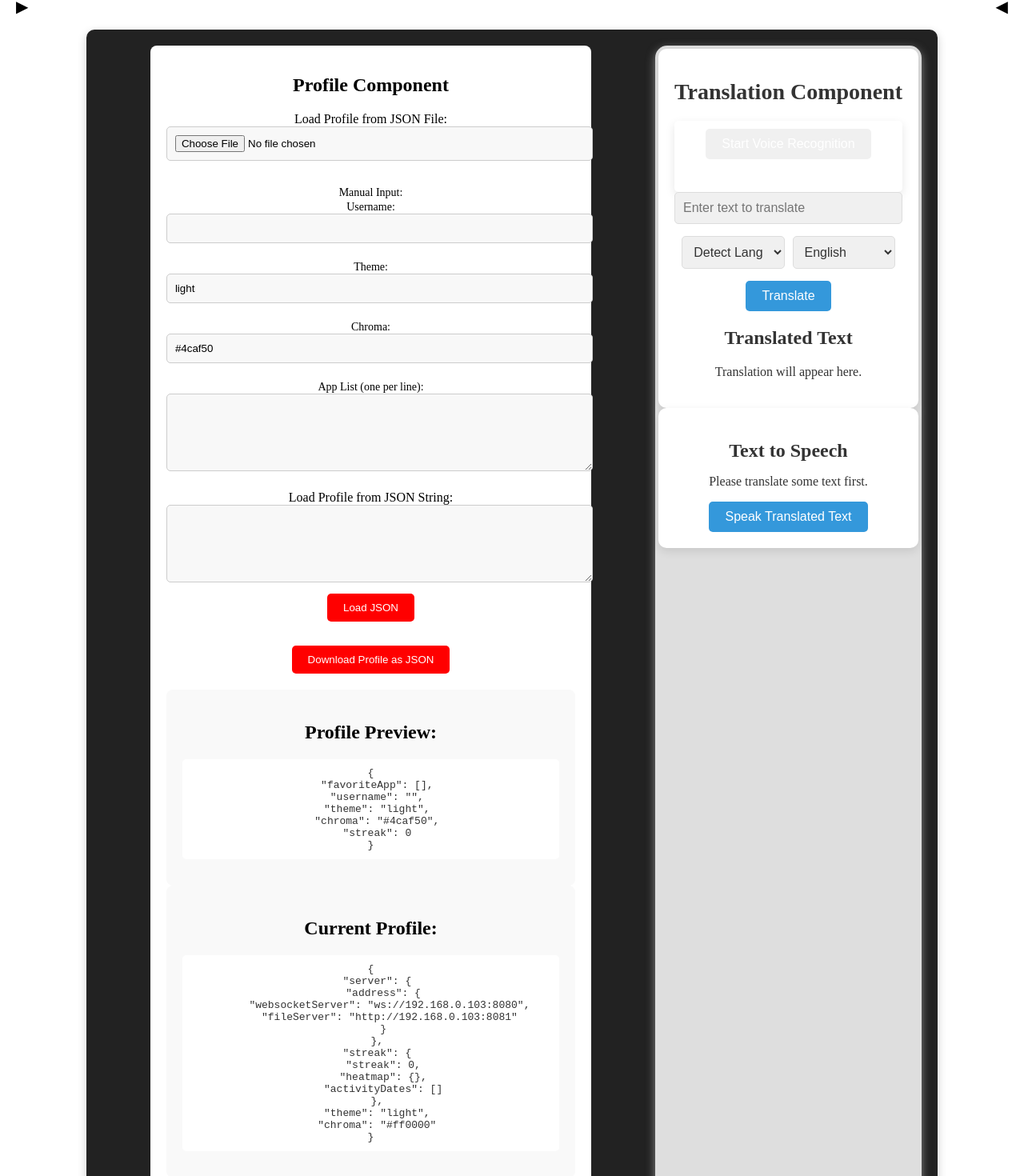
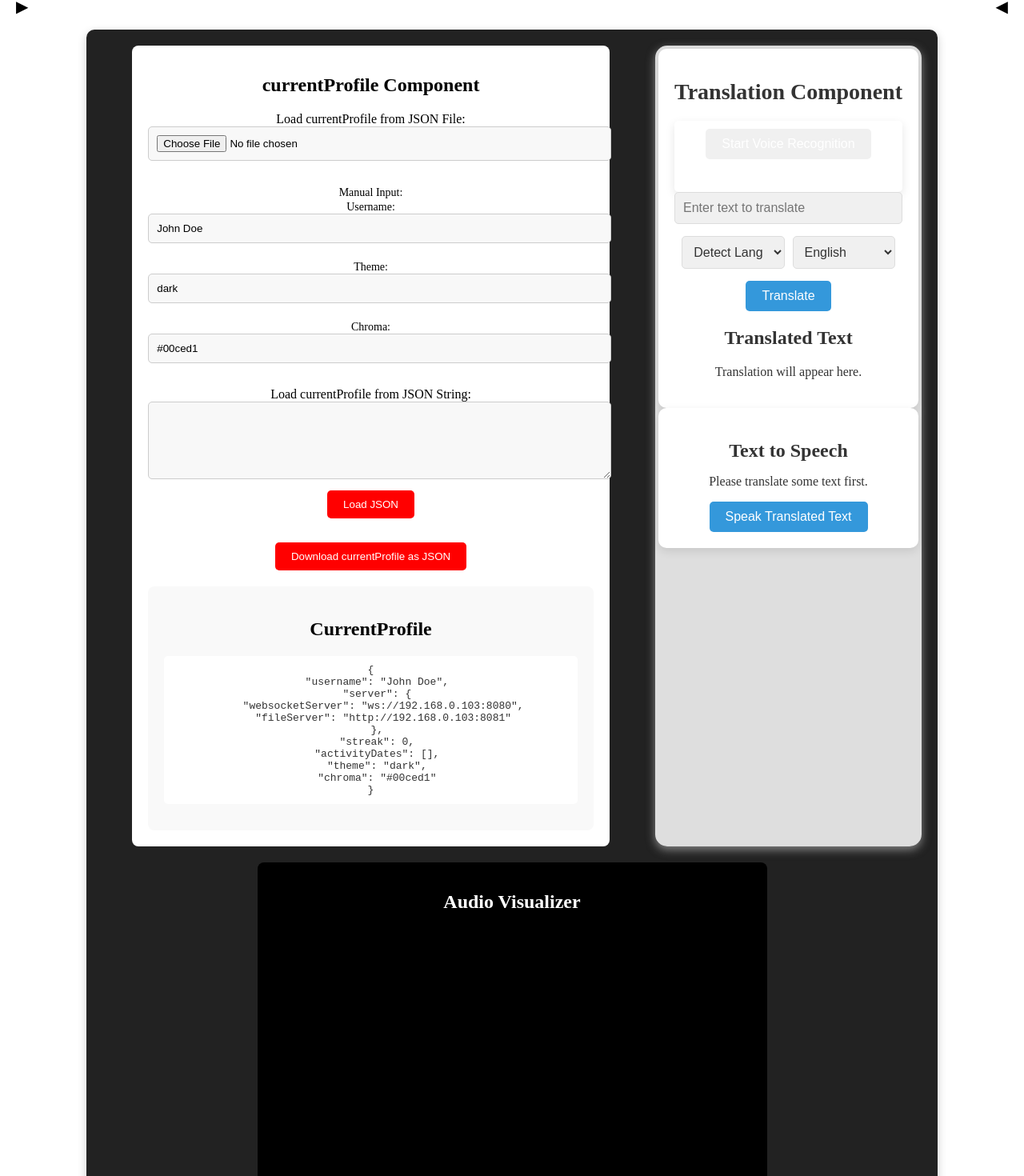
Before and after one commit to Blacklotus89898/Sodalite, a React (Vite) app in the folder sodalite-web-front/: page /Sodalite/dashboard in a window 1280 px wide. Shown: the part 134-1604 px from the top of the page at 80% size. Built offline with nearby package versions, Linux system fonts and the light colour scheme.

Commit message:
live profile change

```diff
--- a/sodalite-web-front/src/components/profile.tsx
+++ b/sodalite-web-front/src/components/profile.tsx
@@ -1,23 +1,25 @@
-import React, { ChangeEvent, use, useEffect } from 'react';
-import { useProfile, useTheme, useServer, useStreak } from '../stores/hooks'; // Import the custom hook for the global profile context
-import { Container } from './container';
+import React, { ChangeEvent, useEffect } from 'react';
+import { useProfile, useTheme, useServer, useStreak, useUser } from '../stores/hooks'; // Import the custom hook for the global currentProfile context
 
 const ProfileComponent: React.FC = () => {
-  const { profile, setProfile } = useProfile(); // Access global state from context
-  const { theme, chroma } = useTheme(); // Get theme and chroma dynamically
+  const { currentProfile, setCurrentProfile } = useProfile(); // Access global state from context
+  const { theme, chroma, setChroma, setTheme } = useTheme(); // Get theme and chroma dynamically
   const [jsonInput, setJsonInput] = React.useState<string>('');
-  const [current, setCurrent] = React.useState<any>(null);
-  const server = useServer();
-  const streak = useStreak();
-
+  const {address, setAddress} = useServer();
+  const {activityDates, setActivityDates, streak} = useStreak();
+  const {user, setUser} = useUser();
   useEffect(() => {
-    setCurrent({
-      server: server,
+    setCurrentProfile({
+      username: user,
+      server: address,
       streak: streak,
+      activityDates: activityDates,
       theme: theme,
       chroma: chroma
     });
-  }, [profile, useServer, useStreak, theme, chroma]);
+
+
+  }, [address, streak, activityDates, theme, chroma, user]);
 
 
   // Sanitize the input by trimming leading/trailing whitespace
@@ -25,24 +27,38 @@ const ProfileComponent: React.FC = () => {
     return jsonString.trim();
   };
 
-  // Handle the file input and parse JSON
   const handleFileChange = (e: ChangeEvent<HTMLInputElement>) => {
+    // Ensure that files exist and we have at least one
     if (e.target.files && e.target.files.length > 0) {
       const file = e.target.files[0];
+
+      // Ensure FileReader is supported
       const reader = new FileReader();
+
+      // Define the load event for the FileReader
       reader.onload = (event) => {
         if (event.target?.result) {
-          const fileContent = event.target.result as string;
+          const fileContent = event.target.result as string; // Type assertion to string
           console.log("File Content:", fileContent); // Log the content of the file
+
           try {
             const result = JSON.parse(fileContent);
-            setProfile(result); // Update global profile state
+            setCurrentProfile(result); // Update global currentProfile state
+            setJsonInput(fileContent); // Update the raw JSON input field
           } catch (error) {
             console.error("Error parsing JSON from file:", error);
             alert("The file content is not valid JSON.");
           }
         }
       };
+
+      // Handle potential error from FileReader
+      reader.onerror = (error) => {
+        console.error("Error reading file:", error);
+        alert("Error reading the file.");
+      };
+
+      // Read the file as text
       reader.readAsText(file);
     }
   };
@@ -50,18 +66,18 @@ const ProfileComponent: React.FC = () => {
   // Handle changes in the manual input fields
   const handleInputChange = (e: ChangeEvent<HTMLInputElement | HTMLTextAreaElement>) => {
     const { name, value } = e.target;
-    setProfile(prevProfile => ({
+    setCurrentProfile(prevProfile => ({
       ...prevProfile,
       [name]: value
-    })); // Update global profile state
+    })); // Update global currentProfile state
   };
 
   // Handle changes in the app list input
   const handleAppListChange = (e: ChangeEvent<HTMLTextAreaElement>) => {
-    setProfile(prevProfile => ({
+    setCurrentProfile(prevProfile => ({
       ...prevProfile,
       favoriteApp: e.target.value.split('\n')
-    })); // Update global profile state
+    })); // Update global currentProfile state
   };
 
   // Handle changes in the raw JSON input field
@@ -69,26 +85,36 @@ const ProfileComponent: React.FC = () => {
     setJsonInput(e.target.value);
   };
 
-  // Handle loading the profile from the raw JSON input
+  // Handle loading the currentProfile from the raw JSON input
   const handleLoadJson = () => {
     try {
       const sanitizedInput = sanitizeJson(jsonInput); // Sanitize the input
       console.log("Sanitized JSON Input:", sanitizedInput); // Log sanitized input for debugging
       const jsonProfile = JSON.parse(sanitizedInput); // Try parsing the sanitized input
-      setProfile(jsonProfile); // Update global profile state
+      console.log("Parsed JSON Profile:", jsonProfile); // Log the parsed JSON for debugging
+      setCurrentProfile(jsonProfile); // Update global currentProfile state
+      setActivityDates(jsonProfile.activityDates);
+      if (jsonProfile.servers) {
+        Object.entries(jsonProfile.servers).forEach(([serverName, serverAddress]) => {
+          setAddress(serverName, serverAddress as string); // Assuming the second argument is a boolean, adjust as needed
+        });
+      }
+      setChroma(jsonProfile.chroma);
+      setTheme(jsonProfile.theme);
+      setUser(jsonProfile.username);
     } catch (error) {
       console.error("Invalid JSON input:", error);
       alert("The provided JSON is invalid. Please check the format.");
     }
   };
 
-  // Function to trigger the download of the profile as a JSON file
+  // Function to trigger the download of the currentProfile as a JSON file
   const downloadProfile = () => {
-    const profileBlob = new Blob([JSON.stringify(profile, null, 2)], { type: 'application/json' });
+    const profileBlob = new Blob([JSON.stringify(currentProfile, null, 2)], { type: 'application/json' });
     const url = URL.createObjectURL(profileBlob);
     const link = document.createElement('a');
     link.href = url;
-    link.download = 'profile.json'; // The name of the file being downloaded
+    link.download = 'currentProfile.json'; // The name of the file being downloaded
     document.body.appendChild(link);
     link.click();
     document.body.removeChild(link);
@@ -178,11 +204,11 @@ const ProfileComponent: React.FC = () => {
 
   return (
     <div style={containerStyle}>
-      <h1 style={headerStyle}>Profile Component</h1>
+      <h1 style={headerStyle}>currentProfile Component</h1>
 
-      {/* Load Profile from JSON File */}
+      {/* Load currentProfile from JSON File */}
       <div style={sectionStyle}>
-        <label style={labelStyle}>Load Profile from JSON File:</label>
+        <label style={labelStyle}>Load currentProfile from JSON File:</label>
         <input type="file" accept=".json" onChange={handleFileChange}
           style={inputStyle}
           onMouseOver={(e) => e.currentTarget.style.border = `1px solid ${chroma}`}
@@ -198,7 +224,7 @@ const ProfileComponent: React.FC = () => {
           <input
             type="text"
             name="username"
-            value={profile.username}
+            value={currentProfile.username}
             onChange={handleInputChange}
             style={inputStyle}
             onMouseOver={(e) => e.currentTarget.style.border = `1px solid ${chroma}`}
@@ -210,7 +236,7 @@ const ProfileComponent: React.FC = () => {
           <input
             type="text"
             name="theme"
-            value={profile.theme}
+            value={currentProfile.theme}
             onChange={handleInputChange}
             style={inputStyle}
             onMouseOver={(e) => e.currentTarget.style.border = `1px solid ${chroma}`}
@@ -222,30 +248,30 @@ const ProfileComponent: React.FC = () => {
           <input
             type="text"
             name="chroma"
-            value={profile.chroma}
+            value={currentProfile.chroma}
             onChange={handleInputChange}
             style={inputStyle}
             onMouseOver={(e) => e.currentTarget.style.border = `1px solid ${chroma}`}
             onMouseOut={(e) => e.currentTarget.style.border = '1px solid rgba(0, 0, 0, 0.3)'}
           />
         </div>
-        <div style={inputGroupStyle}>
+        {/* <div style={inputGroupStyle}>
           <label style={inputLabelStyle}>App List (one per line):</label>
           <textarea
             name="favoriteApp"
-            value={profile.favoriteApp.join('\n')}
+            value={currentProfile.favoriteApp.join('\n')}
             onChange={handleAppListChange}
             rows={5}
             style={textareaStyle}
             onMouseOver={(e) => e.currentTarget.style.border = `1px solid ${chroma}`}
             onMouseOut={(e) => e.currentTarget.style.border = '1px solid rgba(0, 0, 0, 0.3)'}
           />
-        </div>
+        </div> */}
       </div>
 
-      {/* Load Profile from JSON String */}
+      {/* Load currentProfile from JSON String */}
       <div style={sectionStyle}>
-        <label style={labelStyle}>Load Profile from JSON String:</label>
+        <label style={labelStyle}>Load currentProfile from JSON String:</label>
         <textarea
           onMouseOver={(e) => e.currentTarget.style.border = `1px solid ${chroma}`}
           onMouseOut={(e) => e.currentTarget.style.border = '1px solid rgba(0, 0, 0, 0.3)'}
@@ -259,24 +285,22 @@ const ProfileComponent: React.FC = () => {
         </button>
       </div>
 
-      {/* Download Profile Button */}
+      {/* Download currentProfile Button */}
       <div style={sectionStyle}>
         <button onClick={downloadProfile} style={buttonStyle}>
-          Download Profile as JSON
+          Download currentProfile as JSON
         </button>
       </div>
 
-      {/* Profile Preview */}
+
+
+
+      {/* Current currentProfile */}
       <div style={previewStyle}>
-        <h2 style={headerStyle}>Profile Preview:</h2>
-        <pre style={jsonPreviewStyle}>{JSON.stringify(profile, null, 2)}</pre>
+        <h2 style={headerStyle}>CurrentProfile </h2>
+        <pre style={jsonPreviewStyle}>{JSON.stringify(currentProfile, null, 2)}</pre>
       </div>
 
-    {/* Current profile */}
-    <div style={previewStyle}>
-      <h2 style={headerStyle}>Current Profile:</h2>
-      <pre style={jsonPreviewStyle}>{JSON.stringify(current, null, 2)}</pre>
-    </div>
     </div>
   );
 };
--- a/sodalite-web-front/src/stores/providers.tsx
+++ b/sodalite-web-front/src/stores/providers.tsx
@@ -5,7 +5,7 @@ import { UserContext, ThemeContext, ServerContext, ProfileContext, ProfileState,
 export const UserProvider = ({ children }: { children: ReactNode }) => {
     const [user, setUser] = useState<string>("John Doe");
     return <UserContext.Provider value={{ user, setUser }}>{children}</UserContext.Provider>;
-};
+}
 
 // Theme Provider Component
 export const ThemeProvider = ({ children }: { children: ReactNode }) => {
@@ -29,20 +29,27 @@ export const ServerProvider = ({ children }: { children: ReactNode }) => {
 
 // Profile Provider Component
 export const ProfileProvider: React.FC<{ children: ReactNode }> = ({ children }) => {
-    const [profile, setProfile] = useState<ProfileState>({
-        favoriteApp: [],
-        username: '',
-        theme: 'light', // default theme is light
-        chroma: '#4caf50', // default chroma color
+    const [currentProfile, setCurrentProfile] = useState<ProfileState>(
+        // Default profile state (optional - if you want to initialize with defaults)
+        {
+            username: "John Doe",
+            server: {
+                websocketServer: "ws://192.168.0.103:8080",
+                fileServer: "http://192.168.0.103:8081"
+            },
             streak: 0,
-    });
+            activityDates: [],
+            theme: "dark",
+            chroma: "#00ced1"
+        }
+    );
 
 // Load the profile from localStorage or API on initial render
 useEffect(() => {
     const savedProfile = localStorage.getItem('profile');
     if (savedProfile) {
         try {
-                setProfile(JSON.parse(savedProfile));
+            setCurrentProfile(JSON.parse(savedProfile));
         } catch (error) {
             console.error('Error parsing saved profile:', error);
         }
@@ -51,16 +58,15 @@ export const ProfileProvider: React.FC<{ children: ReactNode }> = ({ children })
 
 // Save the profile to localStorage whenever it changes
 useEffect(() => {
-        localStorage.setItem('profile', JSON.stringify(profile));
-    }, [profile]);
+    localStorage.setItem('profile', JSON.stringify(currentProfile));
+}, [currentProfile]);
 
 return (
-        <ProfileContext.Provider value={{ profile, setProfile }}>
+    <ProfileContext.Provider value={{ currentProfile, setCurrentProfile }}>
         {children}
     </ProfileContext.Provider>
 );
 };
-
 export const StreakProvider: React.FC<{ children: ReactNode }> = ({ children }) => {
     const [activityDates, setActivityDates] = useState<string[]>([]);
     const [streak, setStreak] = useState<number>(0);
--- a/sodalite-web-front/src/stores/stores.ts
+++ b/sodalite-web-front/src/stores/stores.ts
@@ -26,30 +26,42 @@ export const ServerContext = createContext<{
 
 
 
-// Define the interface for the Profile state
+// Define the interface for the actual profile data
 export interface ProfileState {
-    favoriteApp: string[];
   username: string;
+  server: {
+    websocketServer: string;
+    fileServer: string;
+  };
+  streak: number;
+  activityDates: string[];
   theme: string;
   chroma: string;
-    streak: number;
 }
 
-  // Define the default profile state
+// Define the interface for the profile context (which includes the state + updater)
+interface ProfileContextType {
+  currentProfile: ProfileState;
+  setCurrentProfile: (profile: ProfileState) => void;
+}
+
+// Default profile state (optional - if you want to initialize with defaults)
+const defaultProfile: ProfileState = {
+  username: "John Doe",
+  server: {
+    websocketServer: "ws://192.168.0.103:8080",
+    fileServer: "http://192.168.0.103:8081"
+  },
+  streak: 0,
+  activityDates: [],
+  theme: "dark",
+  chroma: "#00ced1"
+};
 
 // Create the Profile Context
-  export const ProfileContext = createContext<{
-    profile: ProfileState;
-    setProfile: React.Dispatch<React.SetStateAction<ProfileState>>;
-  }>({
-    profile: {
-        favoriteApp: [],
-        username: '',
-        theme: '',
-        chroma: '',
-        streak: 0,
-    },
-    setProfile: () => {},
+export const ProfileContext = createContext<ProfileContextType>({
+  currentProfile: defaultProfile,
+  setCurrentProfile: () => {},
 });
 
 
```
Also changed, not shown: 1 other file (tests, documents, lock files or other folders). Lines whose indentation alone changed are shown as unchanged.
